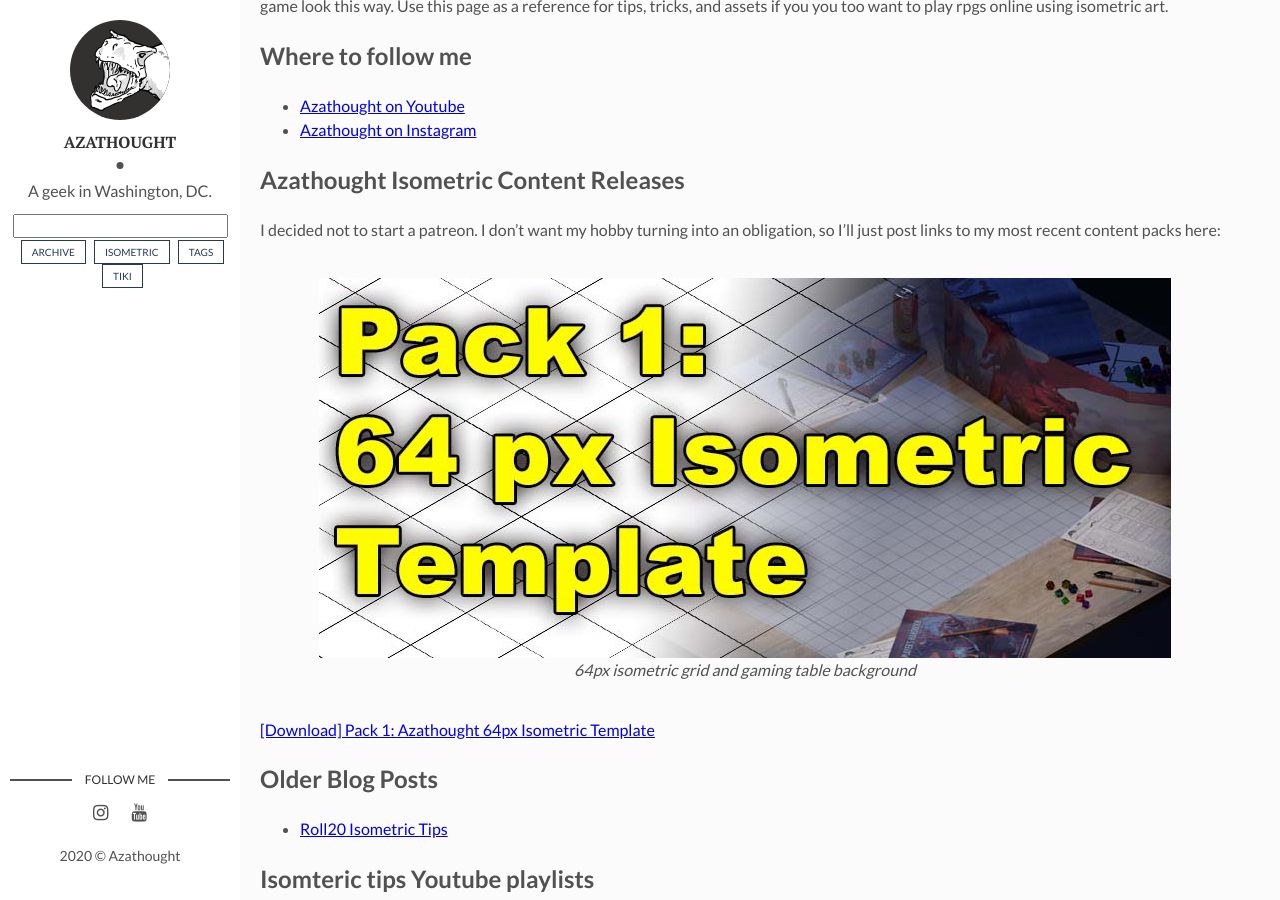
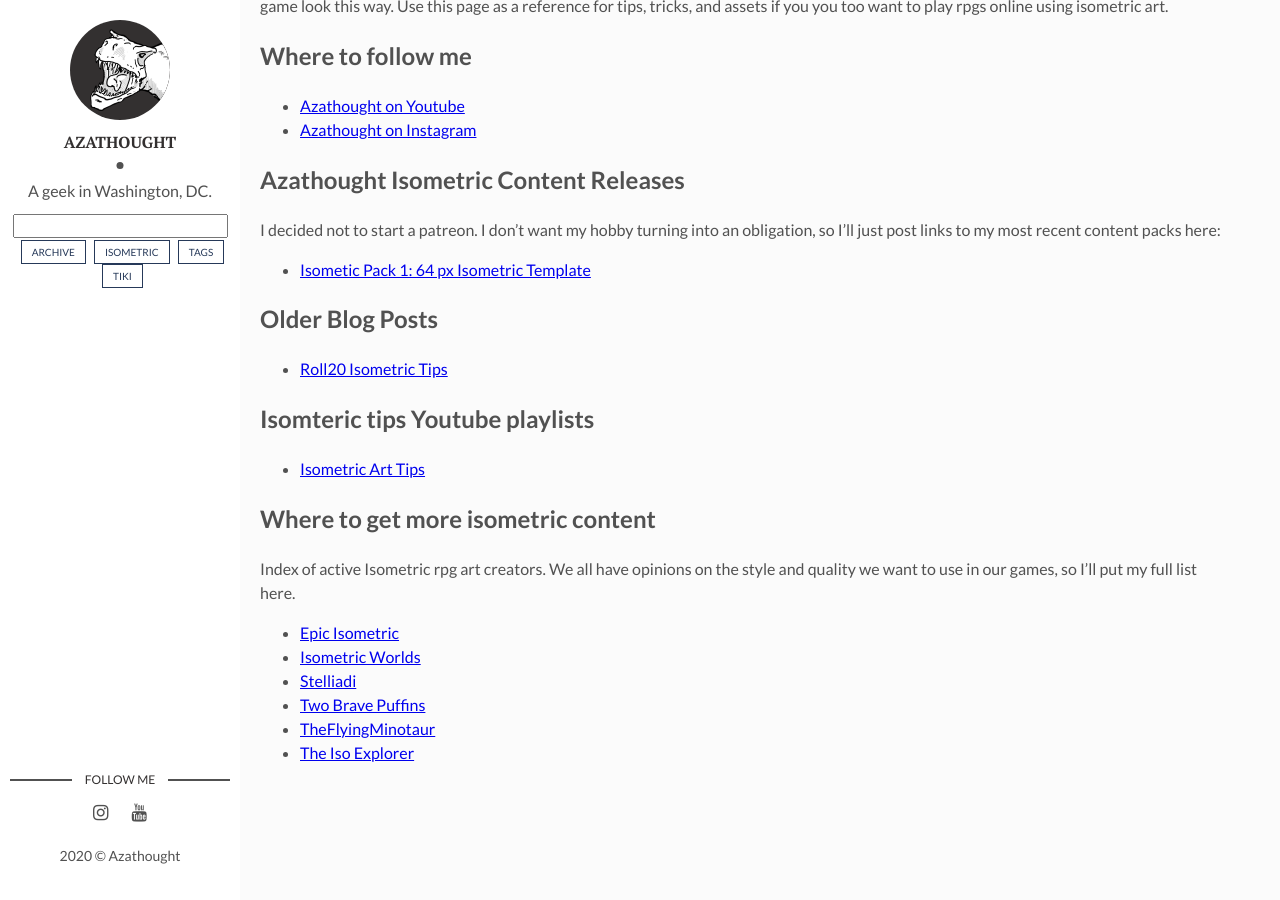
Before and after one commit to azathought/azathought.github.io, a Jekyll site: the page built from isometric.md, in a window 1280 px wide and 900 px high, scrolled down 753 px. Built offline with Jekyll 4.4.1, drawn with Linux system fonts in a browser that asks for light colours; comment, search, counter and statistics services are not loaded.

Commit message:
Isometric landing page 2

```diff
--- a/isometric.md
+++ b/isometric.md
@@ -21,8 +21,7 @@ My tools and approaches have changed over the years, and I started making videos
 
 ## Azathought Isometric Content Releases
 I decided not to start a patreon. I don't want my hobby turning into an obligation, so I'll just post links to my most recent content packs here:
-{% include image.html url="content/Pack1Spash.jpg" description="templates" caption="64px isometric grid and gaming table background" %}
-[\[Download\] Pack 1: Azathought 64px Isometric Template](http://bit.ly/azathought-iso-template)
+* [Isometic Pack 1: 64 px Isometric Template](/isometric-pack-1/)
 
 
 ## Older Blog Posts
@@ -38,4 +37,5 @@ Index of active Isometric rpg art creators.  We all have opinions on the style a
 * [Isometric Worlds](https://www.patreon.com/isometricworlds)
 * [Stelliadi](https://www.patreon.com/stelliadi_isometric)
 * [Two Brave Puffins](https://www.patreon.com/TwoBravePuffins)
+* [TheFlyingMinotaur](https://www.patreon.com/user?u=7285440)
 * [The Iso Explorer](https://www.patreon.com/theisoexplorer)
```
Also changed, not shown: _posts/2020-12-24-isometric-pack-1.md (added, +29 -0 lines), assets/img/content/Pack1Spash.jpg.
